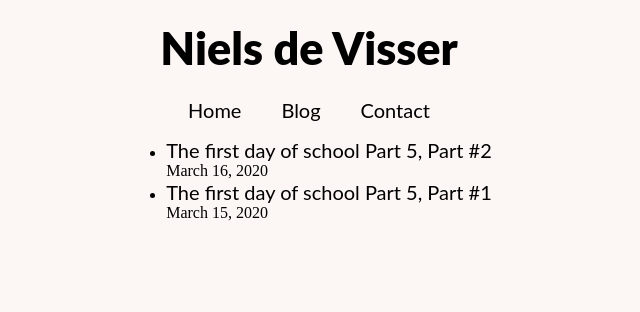
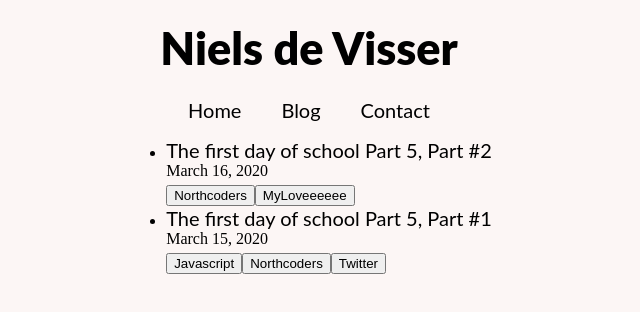
Before and after one commit to VoltrefferNL/nextjs-portfolio, a Next.js app: page /blog in a window 1280 px wide. Shown: the top 312 px of the page, without its empty margins (331-971 px from the left). Built offline with nearby package versions, Linux system fonts and the light colour scheme; some icons are missing; a web font is replaced by a local one.

Commit message:
Added tags to blog posts

```diff
--- a/components/Navbar.js
+++ b/components/Navbar.js
@@ -1,25 +1,31 @@
 import Link from "next/link";
 import styles from "./navbar.module.css";
+
+const Menu = [
+  {
+    path : "/", name: "Home",
+  },
+  {
+    path: "/blog", name: "Blog",
+  },
+  {
+    path: "/#", name: "Contact",
+  },
+
+  ]
 
 const Navbar = () => (
   <div className={styles.div_top_hypers}>
     <ul className={styles.ul_top_hypers}>
-      <li>
-        <Link href="/index">
-          <a>Home</a>
+     {Menu.map(({path, name}) => (
+      <li key={name}>
+        <Link href={path} as={path}>
+          <a>{name}</a>
         </Link>
       </li>
-      <li>
-        <Link href="/blog">
-          <a>Blog</a>
-        </Link>
-      </li>
-      <li>
-        <Link href="#">
-          <a>Contact</a>
-        </Link>
-      </li>
-    </ul>
+
+     ))}
+      </ul>
   </div>
 );
 
--- a/pages/blog.js
+++ b/pages/blog.js
@@ -2,13 +2,16 @@ import React from "react";
 import Layout from "../components/Layout";
 import ProjectText from "./content/ProjectText";
 import styles from "./content/content.module.css"
-import { getSortedPostsData } from '../lib/posts'
+import { getSortedPostsData} from '../lib/posts'
 import Link from 'next/link'
 import Date from '../components/date'
+import { useRouter } from 'next/router'
+
+
 
 export async function getStaticProps() {
   const allPostsData = getSortedPostsData()
-  return {
+    return {
     props: {
       allPostsData
     }
@@ -16,19 +19,34 @@ export async function getStaticProps() {
 }
 
 
+
 const blog = ({ allPostsData }) => {
-  return (
+  const router = useRouter()
+  const {tag} = router.query
+    const tagsArr = allPostsData.filter(post => {
+      if (tag){
+    return post.tags.includes(tag)
+  }
+    else {
+      return post
+      }
+    }
+  );
+   return (
     <Layout>
     <section>
+
+      {tag ?  <div><center><br /><h4> <u>{tag}</u> Related Posts </h4></center></div> : ""}
         <ul>
-          {allPostsData.map(({ id, date, title }) => (
+          {tagsArr.map(({ id, date, title, tags }) => (
             <li key={id}>
-              {console.log(id)}
               <Link href="/posts/[id]" as={`/posts/${id}`}>
               <a>{title}</a></Link>
               <br />
-
-             <Date dateString={date} />
+            <Date dateString={date} />
+             <div>{tags.map((tag) => (
+          <Link href={{pathname: '/blog', query: { "tag" : tag}}} as ={"/blog"} key={tag}><a><button>{tag}</button></a></Link>
+        ))}</div>
             </li>
           ))}
         </ul>
@@ -38,4 +56,4 @@ const blog = ({ allPostsData }) => {
   );
 };
 
-export default blog;
+export default blog
--- a/posts/first-day-part-1.md
+++ b/posts/first-day-part-1.md
@@ -1,7 +1,7 @@
 ---
 title: 'The first day of school Part 5, Part #1'
 date: '2020-03-15'
-tags: [Javascript, Northcoders]
+tags: [Javascript, Northcoders, Twitter]
 ---
 
 As 2019 came to an end I made the decision to change my professional life. The start of the new decade was to bring with it a big change! That day I would take the admission test at Northcoders, something that I'd been thinking about for a while after I took their introduction to programming course in October.
--- a/posts/first-day-part-2.md
+++ b/posts/first-day-part-2.md
@@ -1,6 +1,7 @@
 ---
 title: 'The first day of school Part 5, Part #2'
 date: '2020-03-16'
+tags: [Northcoders, MyLoveeeeee]
 ---
 
 As 2019 came to an end I made the decision to change my professional life. The start of the new decade was to bring with it a big change! That day I would take the admission test at Northcoders, something that I'd been thinking about for a while after I took their introduction to programming course in October.
```
Also changed, not shown: pages/posts/[id].js (+10 -7 lines), lib/posts.js (line endings or trailing spaces).
